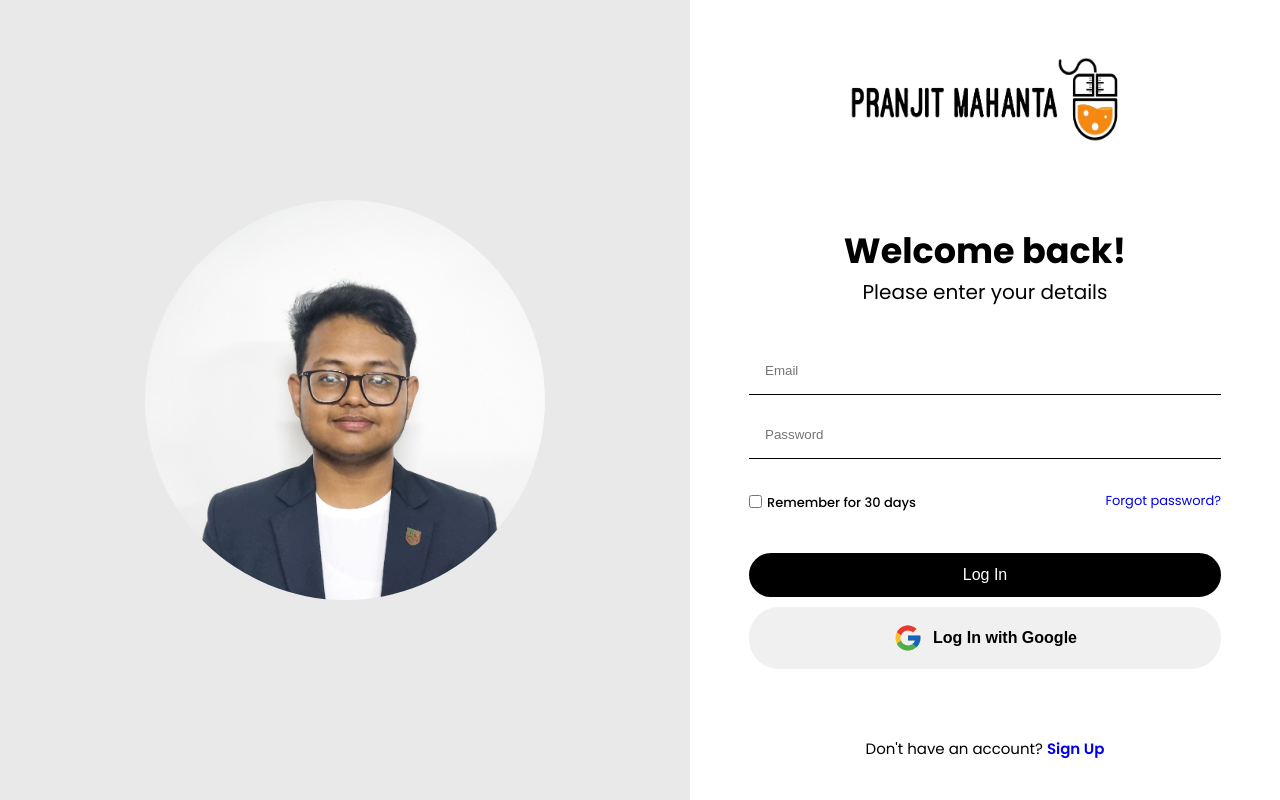
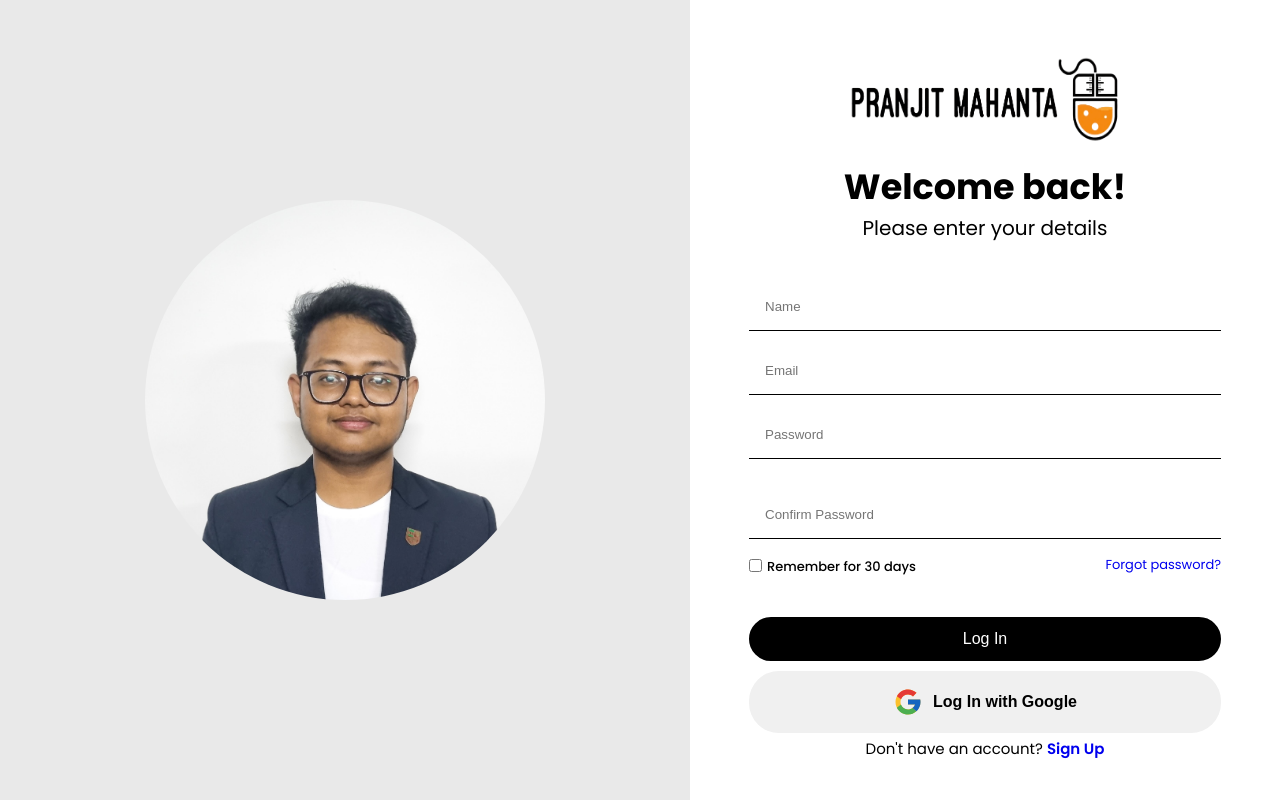
Before and after one commit to pranjitmahanta/contact-us, a React (Vite) app: page / in a window 1280 px wide. Built offline with nearby package versions, Linux system fonts and the light colour scheme; some icons are missing.

Commit message:
LOGIN DETAULS CHANGED

```diff
--- a/src/components/Login.jsx
+++ b/src/components/Login.jsx
@@ -2,18 +2,40 @@ import React, { useState } from "react";
 import Image from "../assets/Passport_Photo.jpg";
 import Logo from "../assets/logo.png";
 import GoogleSvg from "../assets/icons8-google.svg";
-import { FaEye } from "react-icons/fa6";
-import { FaEyeSlash } from "react-icons/fa6";
+import { FaEye, FaEyeSlash } from "react-icons/fa6";
 
 const Login = () => {
   const [showPassword, setShowPassword] = useState(false);
+  const [name, setName] = useState("");
   const [email, setEmail] = useState("");
   const [password, setPassword] = useState("");
+  const [confirmPassword, setConfirmPassword] = useState("");
+  const [passwordStrength, setPasswordStrength] = useState("");
+  const [showStrength, setShowStrength] = useState(false);
+
+  // Function to check password strength
+  const checkPasswordStrength = (password) => {
+    let strength = "";
+    if (password.length < 6) {
+      strength = "Weak";
+    } else if (/[A-Z]/.test(password) && /\d/.test(password) && /[^A-Za-z0-9]/.test(password)) {
+      strength = "Strong";
+    } else {
+      strength = "Moderate";
+    }
+    setPasswordStrength(strength);
+  };
+
+  // Hide password strength when clicking on another input field
+  const handleFocus = (e) => {
+    if (e.target.name !== "password") {
+      setShowStrength(false);
+    }
+  };
 
   const handleLogin = (e) => {
     e.preventDefault();
-    console.log("Login Details:", { email, password });
-    // Additional login logic can be added here
+    console.log("Login Details:", { name, email, password, confirmPassword });
   };
 
   return (
@@ -31,25 +53,61 @@ const Login = () => {
             <p>Please enter your details</p>
             <form onSubmit={handleLogin}>
               <input
+                type="text"
+                name="name"
+                placeholder="Name"
+                value={name}
+                onChange={(e) => setName(e.target.value)}
+                onFocus={handleFocus} // Hide strength when clicking on this
+              />
+              <input
                 type="email"
+                name="email"
                 placeholder="Email"
                 value={email}
                 onChange={(e) => setEmail(e.target.value)}
+                onFocus={handleFocus} // Hide strength when clicking on this
               />
               <div className="pass-input-div">
                 <input
                   type={showPassword ? "text" : "password"}
+                  name="password"
                   placeholder="Password"
                   value={password}
-                  onChange={(e) => setPassword(e.target.value)}
+                  onChange={(e) => {
+                    setPassword(e.target.value);
+                    checkPasswordStrength(e.target.value);
+                  }}
+                  onFocus={() => setShowStrength(true)} // Show strength when focusing on password
                 />
                 {showPassword ? (
-                  <FaEyeSlash
-                    onClick={() => setShowPassword(!showPassword)}
-                  />
+                  <FaEyeSlash onClick={() => setShowPassword(!showPassword)} />
                 ) : (
                   <FaEye onClick={() => setShowPassword(!showPassword)} />
                 )}
+              </div>
+
+              {/* Password Strength Indicator */}
+              {showStrength && (
+                <div className="password-strength-container">
+                  <p className={`password-strength-text ${passwordStrength.toLowerCase()}`}>
+                    Strength: {passwordStrength}
+                  </p>
+                  <div className="password-strength-bar">
+                    <div className={`strength-fill ${passwordStrength.toLowerCase()}`}></div>
+                  </div>
+                </div>
+              )}
+
+              <div className="pass-input-div">
+                <input
+                  type="text"
+                  name="confirmPassword"
+                  placeholder="Confirm Password"
+                  value={confirmPassword}
+                  onChange={(e) => setConfirmPassword(e.target.value)}
+                  onFocus={handleFocus} // Hide strength when clicking on this
+                />
               </div>
 
               <div className="login-center-options">
```
